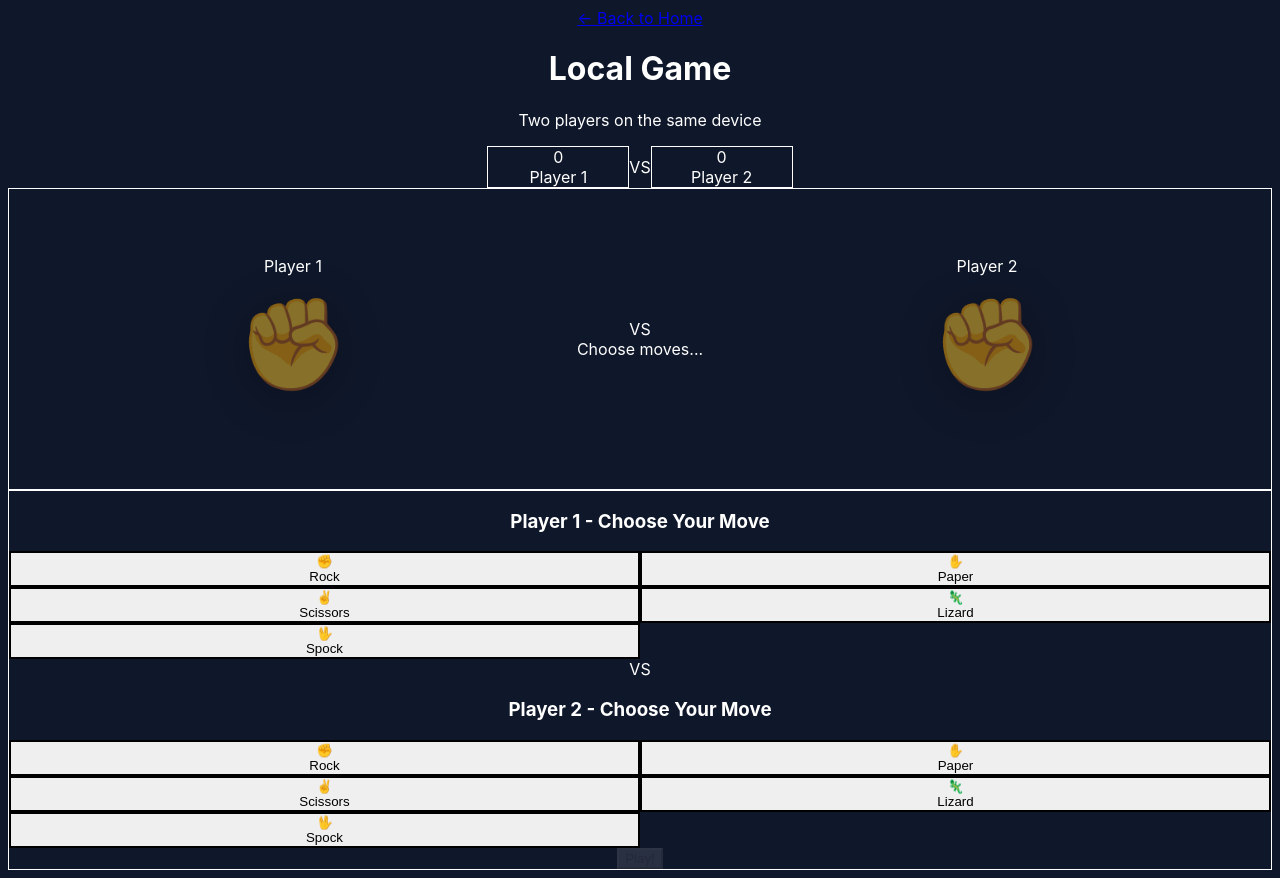
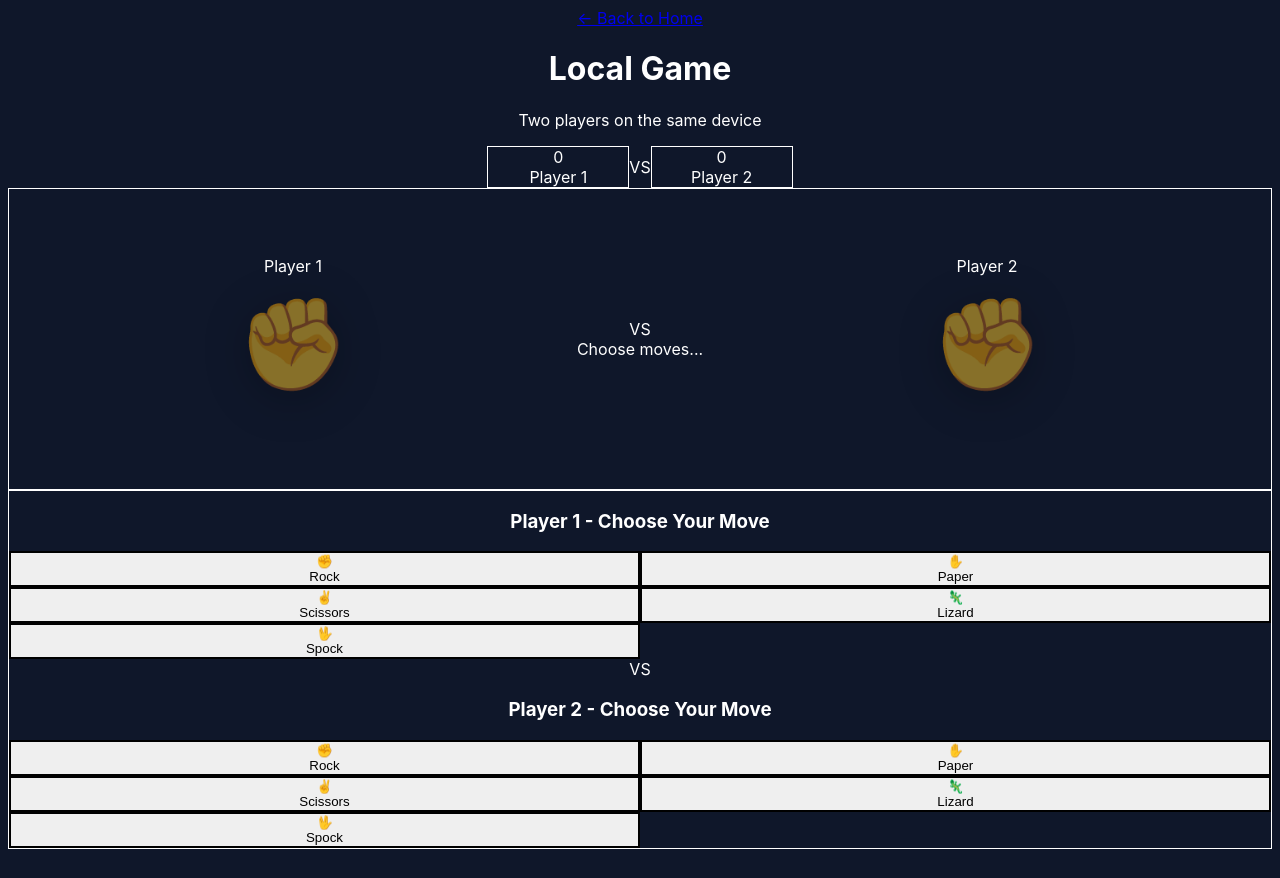
Before and after one commit to BoyCook/RockPaperScissorsLizardSpock, a Next.js app: page /play/local in a window 1280 px wide. After the commit the page ends 857 px from the top, so only its background shows below. Built offline with nearby package versions, Linux system fonts and the light colour scheme.

Commit message:
Remove Play button - auto-play when moves are selected

```diff
--- a/src/app/play/computer/page.tsx
+++ b/src/app/play/computer/page.tsx
@@ -1,6 +1,6 @@
 'use client';
 
-import { useState } from 'react';
+import { useState, useEffect } from 'react';
 import { Move, playGame, GameResult, getRandomMove } from '@/lib/game/rules';
 import MoveSelector from '@/components/game/MoveSelector';
 import ResultDisplay from '@/components/game/ResultDisplay';
@@ -13,9 +13,9 @@ export default function ComputerGamePage() {
   const [playerScore, setPlayerScore] = useState(0);
   const [computerScore, setComputerScore] = useState(0);
 
-  const handlePlay = () => {
-    if (!playerMove) return;
-
+  // Auto-play when player selects a move
+  useEffect(() => {
+    if (playerMove && !result) {
       const cpuMove = getRandomMove();
       setComputerMove(cpuMove);
 
@@ -29,7 +29,8 @@ export default function ComputerGamePage() {
           setComputerScore((prev) => prev + 1);
         }
       }
-  };
+    }
+  }, [playerMove, result]);
 
   const handleReset = () => {
     setPlayerMove(null);
@@ -42,8 +43,6 @@ export default function ComputerGamePage() {
     setPlayerScore(0);
     setComputerScore(0);
   };
-
-  const isPlayDisabled = !playerMove;
 
   return (
     <div className="min-h-screen bg-gradient-to-br from-slate-900 via-purple-900 to-slate-900 py-8 px-4">
@@ -102,19 +101,8 @@ export default function ComputerGamePage() {
           />
 
           {/* Action Buttons */}
+          {result && (
             <div className="flex justify-center gap-4 pt-4">
-            {!result ? (
-              <button
-                onClick={handlePlay}
-                disabled={isPlayDisabled}
-                className="px-12 py-4 bg-gradient-to-r from-green-500 to-emerald-600 text-white text-lg rounded-2xl font-bold
-                         hover:from-green-600 hover:to-emerald-700 disabled:opacity-40 disabled:cursor-not-allowed
-                         transition-all hover:scale-105 active:scale-95 shadow-lg hover:shadow-green-500/50 disabled:hover:scale-100"
-              >
-                Play!
-              </button>
-            ) : (
-              <>
               <button
                 onClick={handleReset}
                 className="px-8 py-4 bg-gradient-to-r from-blue-500 to-purple-600 text-white text-lg rounded-2xl font-bold
@@ -129,9 +117,8 @@ export default function ComputerGamePage() {
               >
                 New Game
               </button>
-              </>
+            </div>
           )}
-          </div>
 
           {result && (
             <ResultDisplay
--- a/src/app/play/local/page.tsx
+++ b/src/app/play/local/page.tsx
@@ -1,6 +1,6 @@
 'use client';
 
-import { useState } from 'react';
+import { useState, useEffect } from 'react';
 import { Move, playGame, GameResult } from '@/lib/game/rules';
 import MoveSelector from '@/components/game/MoveSelector';
 import ResultDisplay from '@/components/game/ResultDisplay';
@@ -13,9 +13,9 @@ export default function LocalGamePage() {
   const [player1Score, setPlayer1Score] = useState(0);
   const [player2Score, setPlayer2Score] = useState(0);
 
-  const handlePlay = () => {
-    if (!player1Move || !player2Move) return;
-
+  // Auto-play when both moves are selected
+  useEffect(() => {
+    if (player1Move && player2Move && !result) {
       const gameResult = playGame(player1Move, player2Move);
       setResult(gameResult);
 
@@ -26,7 +26,8 @@ export default function LocalGamePage() {
           setPlayer2Score((prev) => prev + 1);
         }
       }
-  };
+    }
+  }, [player1Move, player2Move, result]);
 
   const handleReset = () => {
     setPlayer1Move(null);
@@ -39,8 +40,6 @@ export default function LocalGamePage() {
     setPlayer1Score(0);
     setPlayer2Score(0);
   };
-
-  const isPlayDisabled = !player1Move || !player2Move;
 
   return (
     <div className="min-h-screen bg-gradient-to-br from-slate-900 via-purple-900 to-slate-900 py-8 px-4">
@@ -119,19 +118,8 @@ export default function LocalGamePage() {
           />
 
           {/* Action Buttons */}
+          {result && (
             <div className="flex flex-wrap justify-center gap-4 pt-4">
-            {!result ? (
-              <button
-                onClick={handlePlay}
-                disabled={isPlayDisabled}
-                className="px-12 py-4 bg-gradient-to-r from-green-500 to-emerald-600 text-white text-lg rounded-2xl font-bold
-                         hover:from-green-600 hover:to-emerald-700 disabled:opacity-40 disabled:cursor-not-allowed
-                         transition-all hover:scale-105 active:scale-95 shadow-lg hover:shadow-green-500/50 disabled:hover:scale-100"
-              >
-                Play!
-              </button>
-            ) : (
-              <>
               <button
                 onClick={handleReset}
                 className="px-8 py-4 bg-gradient-to-r from-blue-500 to-purple-600 text-white text-lg rounded-2xl font-bold
@@ -146,9 +134,8 @@ export default function LocalGamePage() {
               >
                 New Game
               </button>
-              </>
+            </div>
           )}
-          </div>
 
           {result && (
             <ResultDisplay
```
Lines whose indentation alone changed are shown as unchanged.
